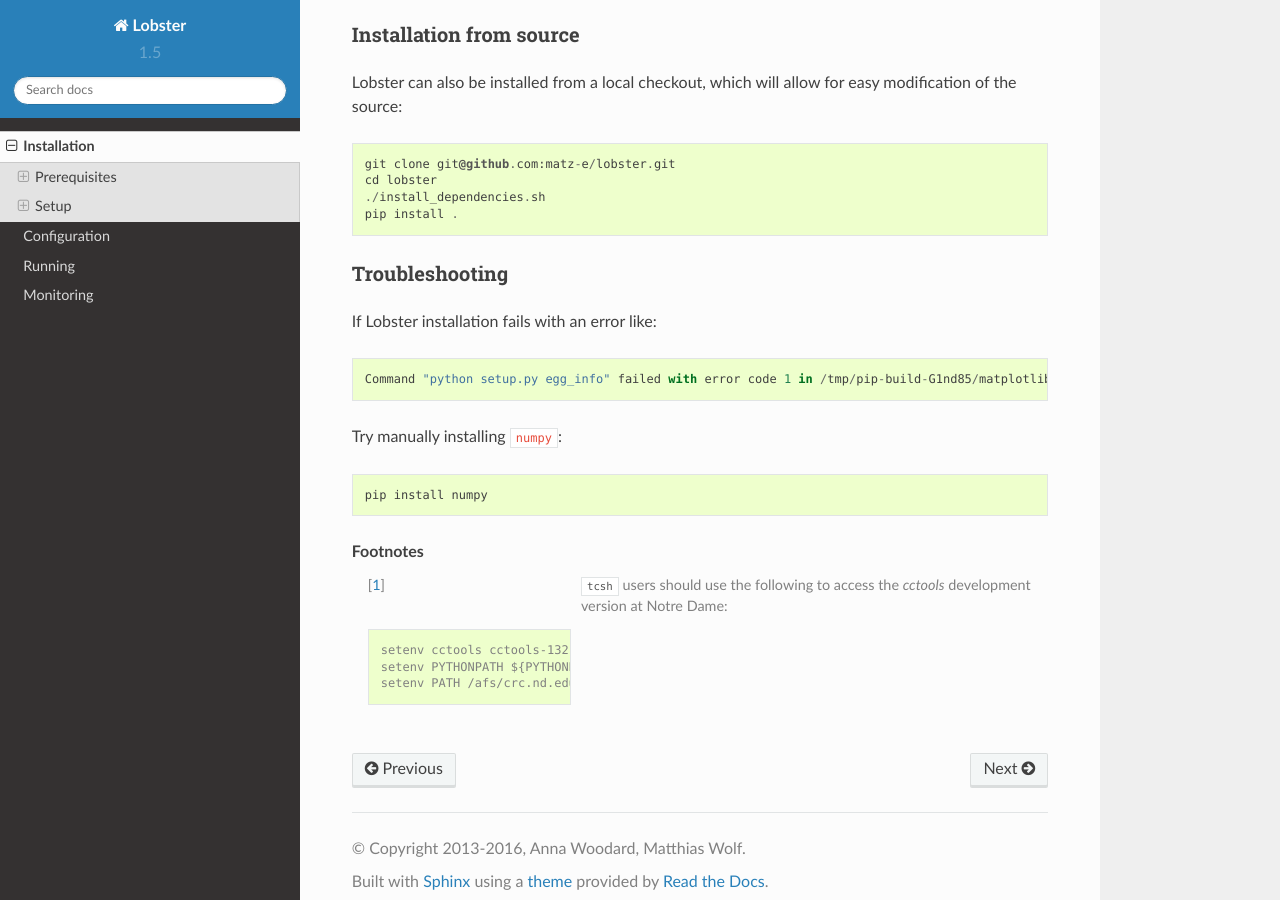
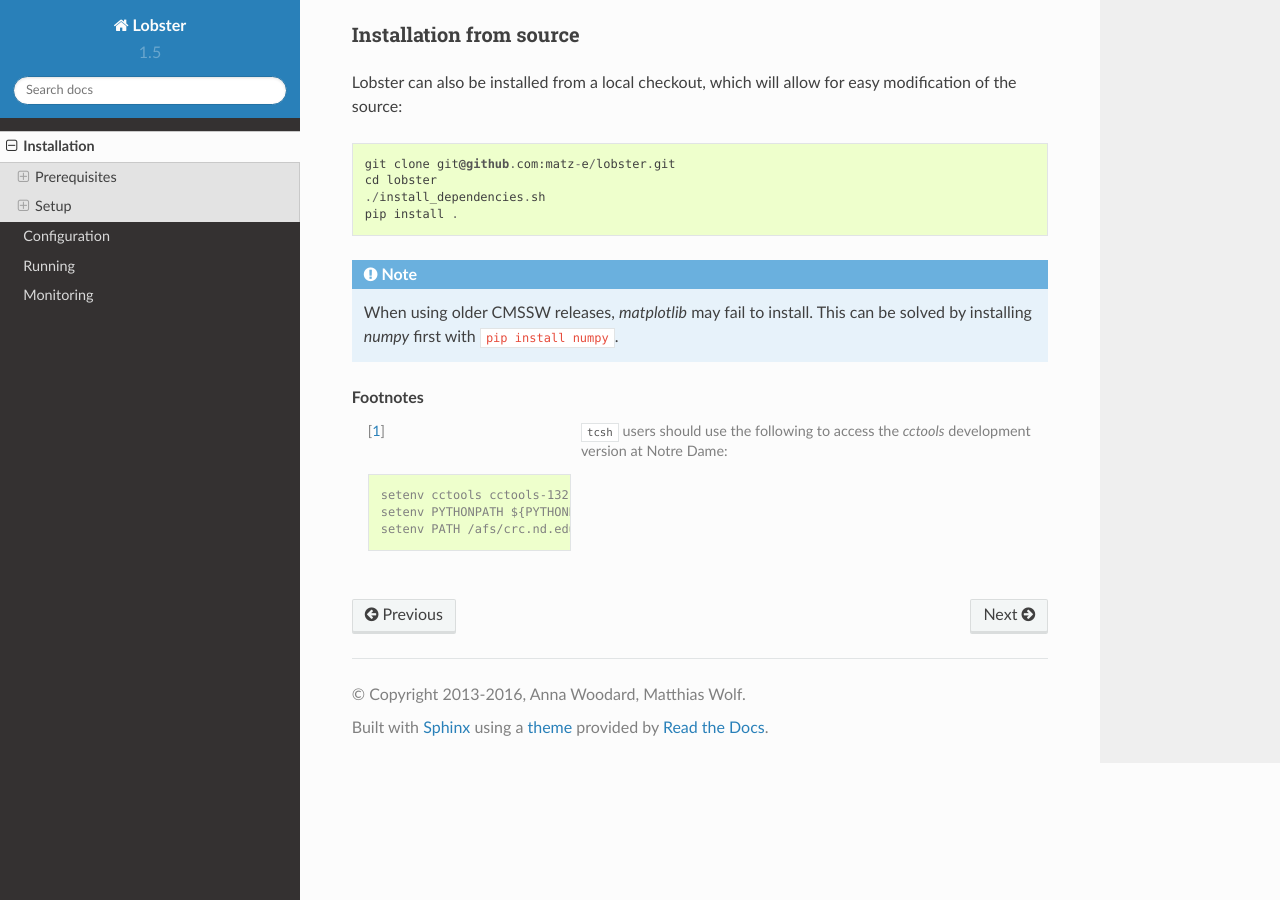
Before and after one commit to NDCMS/lobster, a Sphinx documentation site: the page built from docs/install.rst, in a window 1280 px wide and 900 px high, scrolled down 1982 px. Built offline with Sphinx 7.4.7 and the Read the Docs theme 2.0.0, drawn with Linux system fonts in a browser that asks for light colours; some of the changed text lies outside the part shown.

```diff
--- a/docs/install.rst
+++ b/docs/install.rst
@@ -4,7 +4,7 @@ Installation
 .. note::
    These steps should always be performed in a valid CMSSW environment
    (after executing `cmsenv`)!  Lobster will need python 2.7 or greater
-   (but not python 3).  CMSSW version `7_6_1` or above are recommended to
+   (but not python 3).  CMSSW version `8_0_15` or above are recommended to
    use.
 
 Prerequisites
@@ -89,16 +89,9 @@ easy modification of the source::
     ./install_dependencies.sh
     pip install .
 
-Troubleshooting
-~~~~~~~~~~~~~~~
-
-If Lobster installation fails with an error like::
-
-    Command "python setup.py egg_info" failed with error code 1 in /tmp/pip-build-G1nd85/matplotlib/
-
-Try manually installing ``numpy``::
-
-    pip install numpy
+.. note::
+   When using older CMSSW releases, `matplotlib` may fail to install.  This
+   can be solved by installing `numpy` first with ``pip install numpy``.
 
 .. _Notre Dame Cooperative Computing Lab: http://www3.nd.edu/~ccl/software/download.shtml
 
--- a/setup.py
+++ b/setup.py
@@ -38,7 +38,6 @@ setup(
         'nose',
         'numpy>=1.9',
         'psutil',
-        'pycurl',
         'python-cjson',  # actually a DBS dependency
         'python-daemon',
         'python-dateutil',
```
Also changed, not shown: other parts of docs/install.rst (+1 -1 lines), 1 other file.
